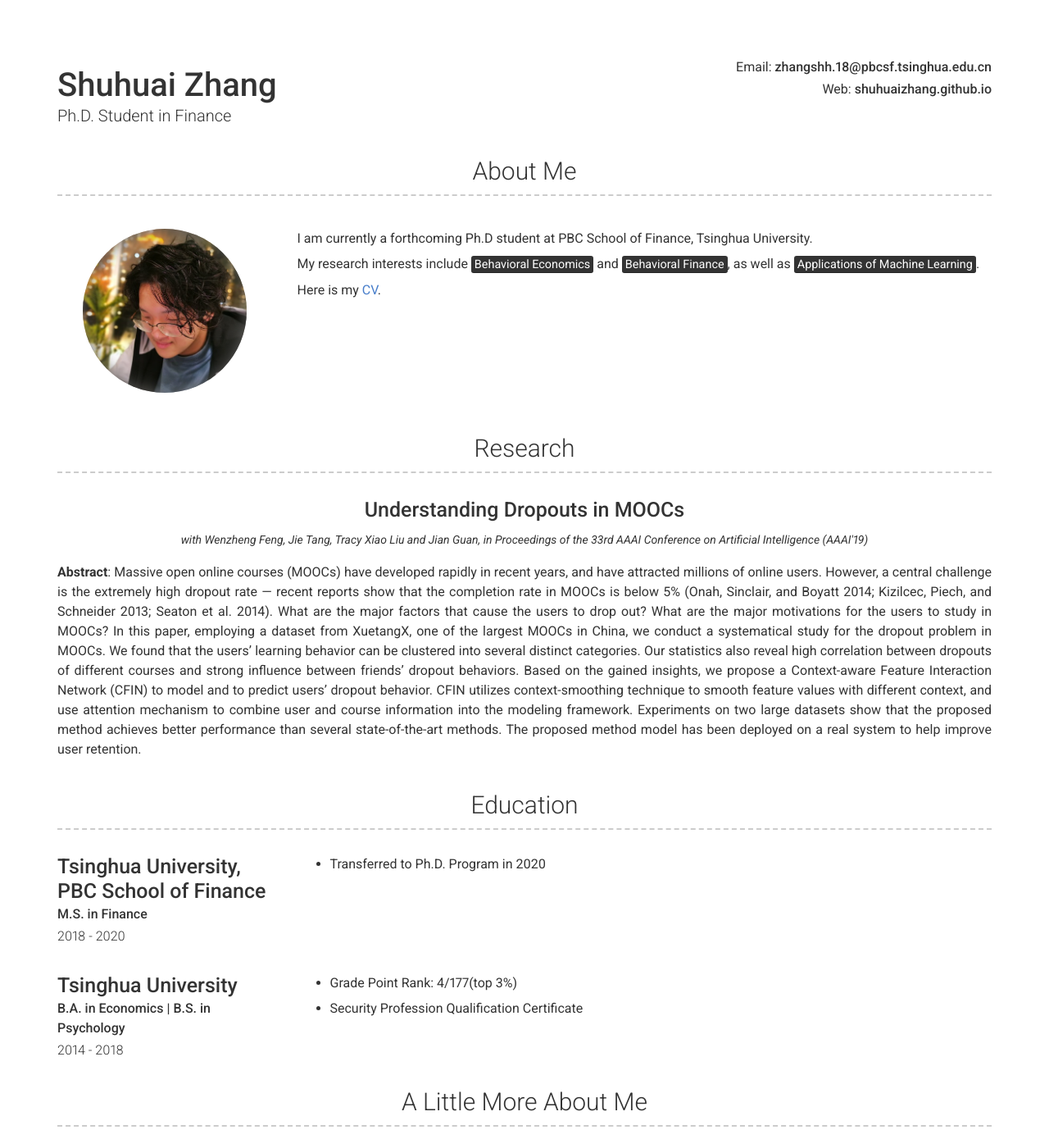
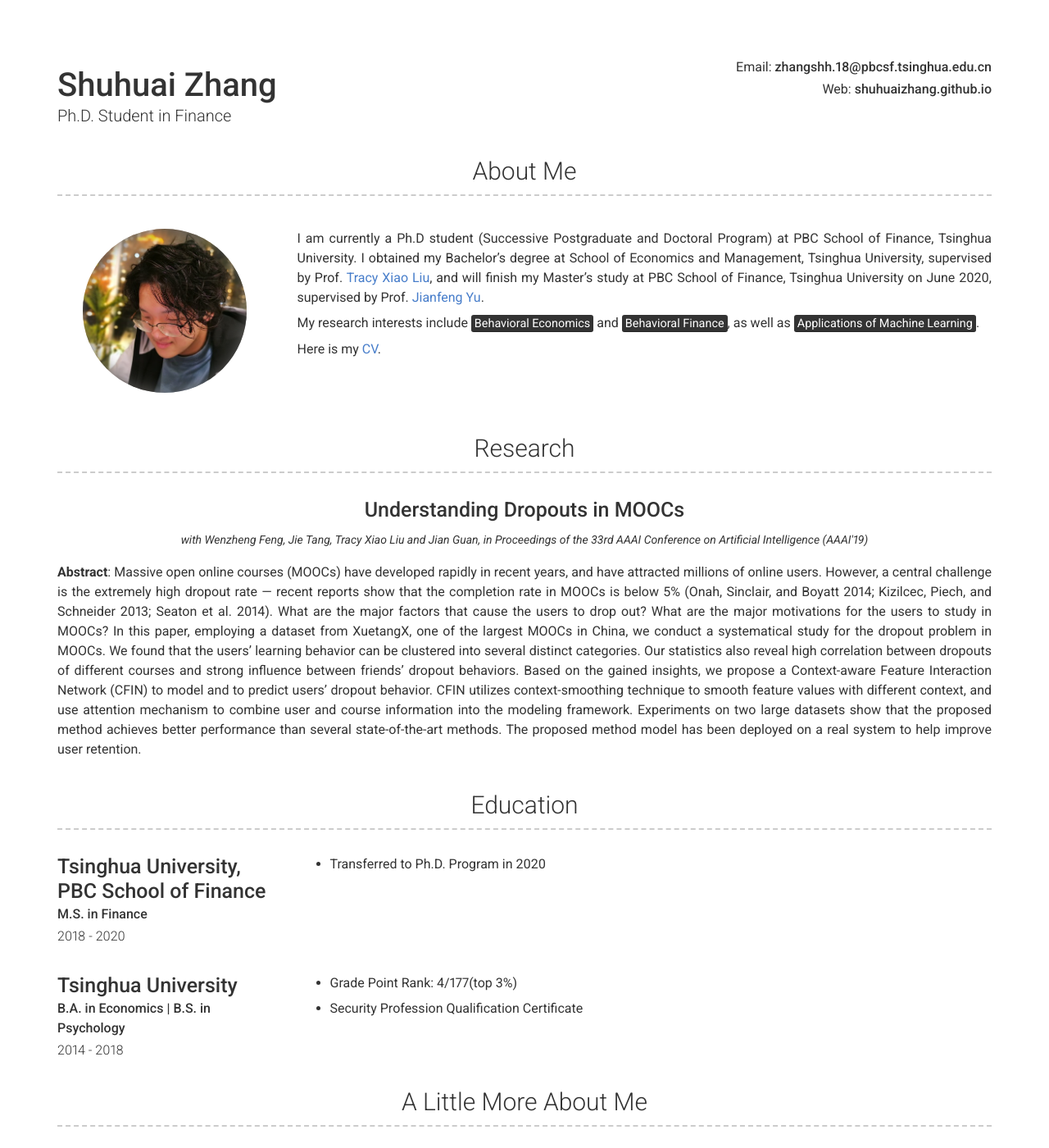
Before and after one commit to shuhuaizhang/shuhuaizhang.github.io, a Jekyll site: the page built from index.md, in a window 1280 px wide and 1400 px high. Shown: the whole window at 82% size. Built offline with Jekyll 4.4.1, drawn with Linux system fonts in a browser that asks for light colours; nearby versions of some CDN libraries; some of the changed text lies outside the part shown.

Commit message:
Update _config.yml

```diff
--- a/_config.yml
+++ b/_config.yml
@@ -44,7 +44,9 @@ darkmode: false
 # about_title: About Me (Use this to override about section title)
 about_profile_image: /portfolio.png
 about_content: | # this will include new lines to allow paragraphs
-  I am currently a forthcoming Ph.D student at PBC School of Finance, Tsinghua University.
+  I am currently a Ph.D student (Successive Postgraduate and Doctoral Program) at PBC School of Finance, Tsinghua University.
+  I obtained my Bachelor's degree at School of Economics and Management, Tsinghua University, supervised by Prof. [Tracy Xiao Liu](https://tracyxliu.com/),
+  and will finish my Master's study at PBC School of Finance, Tsinghua University on June 2020, supervised by Prof. [Jianfeng Yu](https://sites.google.com/site/yujianfengaca/).
 
   My research interests include <mark>Behavioral Economics</mark> and <mark>Behavioral Finance</mark>, as well as <mark>Applications of Machine Learning</mark>.
 
@@ -64,12 +66,12 @@ experience_title: Experience #(Use this to override about experience section tit
 more_content: | # this will include new lines to allow paragraphs
   Alongside my interests in economic research, some of my other interests are,
 
-   - Classical Music: I have practiced violin playing for 16 years and used to be the chair violin of Tsinghua University Symphony Orchestra. I really enjoy playing chamber music with my friends. Check our performance here,
+   - Classical Music: I have practiced violin playing for 16 years and used to be the chair violin of Tsinghua University Symphony Orchestra. I really enjoy playing chamber music with my friends. Check our performance here!
      - 2017 TUSO Chamber Music Concert, with Miaoyan Zhang, Yingran Zhang and Jiasheng Zhang, [Primavera Portena by Astor Piazzolla](https://www.bilibili.com/video/BV1Ux411v7W7?p=13)
 
    - Literature: I am interested in serious literature reading and writing.
 
-  Updated: 2020.04.02
+  Updated: 2020.04.20
 # Footer
 footer_show_references: true
 
```
